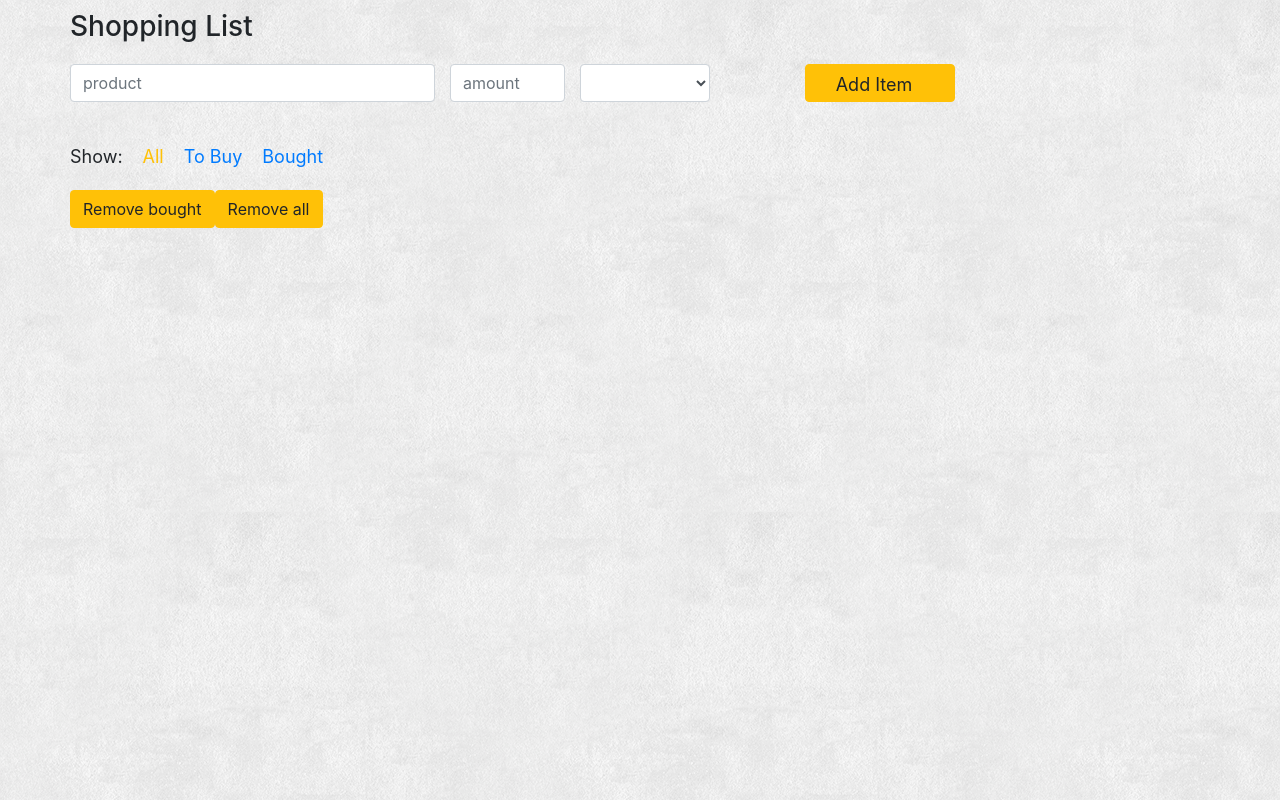
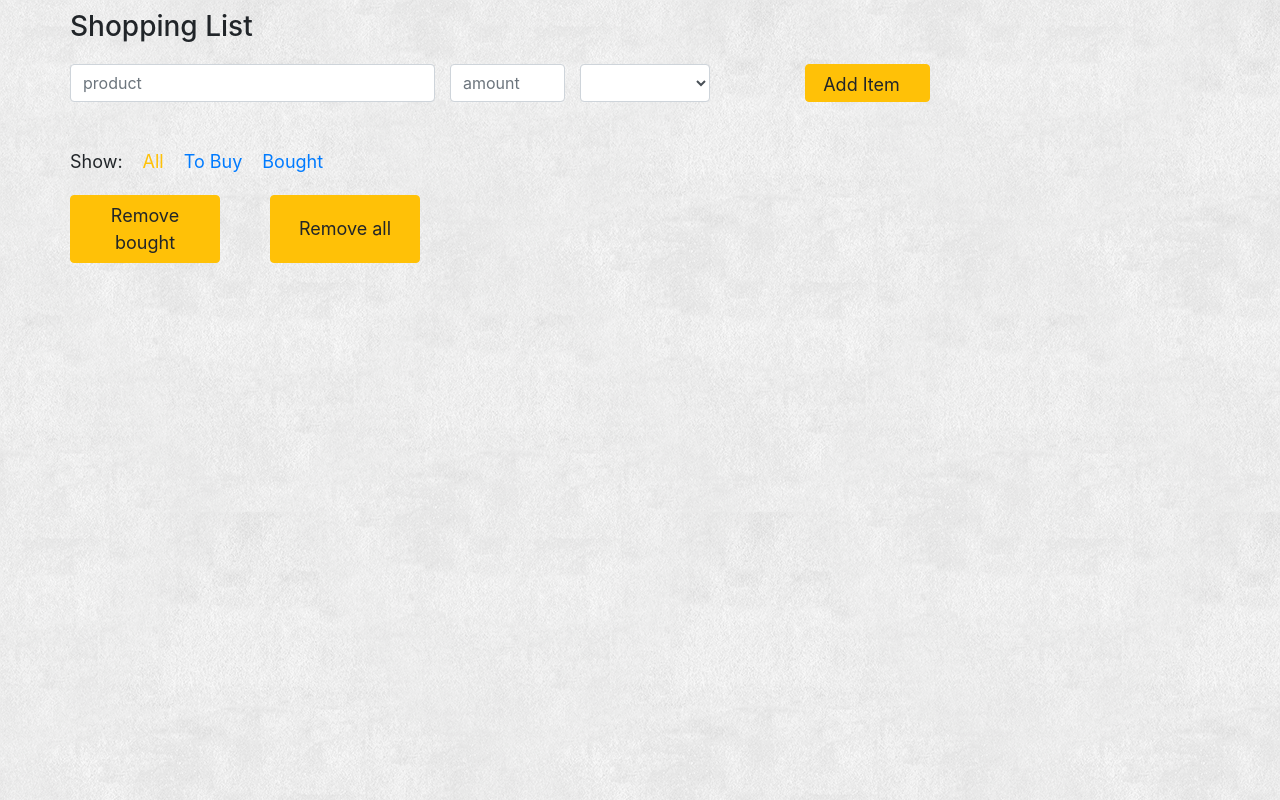
Before and after one commit to podsi08/Shopping_list, a React (Create React App) app: page / in a window 1280 px wide. Built offline with nearby package versions, Linux system fonts and the light colour scheme; the HTML template or start-up script is replaced by a standard one.

Commit message:
deleting of all and boughth products

```diff
--- a/src/actions/index.js
+++ b/src/actions/index.js
@@ -25,8 +25,7 @@
 export const ADD_ITEM = 'ADD_ITEM';
 export const TOGGLE_ITEM = 'TOGGLE_ITEM';
 export const SET_VISIBILITY_FILTER = 'SET_VISIBILITY_FILTER';
-export const DELETE_BOUGHT = 'DELETE_BOUGHT';
-export const DELETE_ALL = 'DELETE_ALL';
+export const DELETE_ITEM = 'DELETE_ITEM';
 
 export const VisibilityFilters = {
     SHOW_ALL: 'SHOW_ALL',
@@ -34,7 +33,10 @@ export const VisibilityFilters = {
     SHOW_TO_BUY: 'SHOW_TO_BUY'
 };
 
-
+export const DeleteOptions = {
+    DELETE_ALL: 'DELETE_ALL',
+    DELETE_BOUGHT: 'DELETE_BOUGHT'
+};
 
 export const addItem = (product, amount, unit) => {
     return {
@@ -59,14 +61,9 @@ export const setVisibilityFilter = (filter) => {
     }
 };
 
-export const deleteBought = () => {
+export const deleteItems = (toDelete) => {
     return {
-        type: DELETE_BOUGHT
+        type: DELETE_ITEM,
+        toDelete
     }
 };
-
-export const deleteAll = () => {
-    return {
-        type: DELETE_ALL
-    }
-};
--- a/src/components/App.js
+++ b/src/components/App.js
@@ -9,7 +9,8 @@ import '../scss/main.css';
 class App extends React.Component {
     submit = values => {
         console.log(values);
-    }
+    };
+
     render(){
         return (
             <div className='container'>
--- a/src/components/DeleteBtn.js
+++ b/src/components/DeleteBtn.js
@@ -2,11 +2,11 @@ import React from 'react';
 import PropTypes from 'prop-types'
 
 class DeleteBtn extends React.Component {
-    render(){
+    render() {
         return(
             <button onClick={this.props.onClick}
                     name={this.props.name}
-                    className='btn btn-warning'>{this.props.name}</button>
+                    className='btn btn-warning col-md-3'>{this.props.name}</button>
         )
     }
 }
--- a/src/components/Footer.js
+++ b/src/components/Footer.js
@@ -2,6 +2,7 @@ import React from 'react';
 import FilterLink from '../containers/FilterLink';
 import { VisibilityFilters } from "../actions/index";
 import DeleteActionBtn from "../containers/DeleteActionBtn";
+import {DeleteOptions} from "../actions";
 
 
 class Footer extends React.Component {
@@ -20,9 +21,14 @@ class Footer extends React.Component {
                         Bought
                     </FilterLink>
                 </div>
-                <div className='row'>
-                    <DeleteActionBtn onClick={() => {this.props.deleteBought()}} name='Remove bought'/>
-                    <DeleteActionBtn onClick={() => {this.props.deleteAll()}} name='Remove all'/>
+                <div className='footer row'>
+                    {/*ownProps toDelete are used in DeleteActionBtn*/}
+                    <DeleteActionBtn toDelete={DeleteOptions.DELETE_BOUGHT}
+                                     onClick={() => this.props.onClick()}
+                                     name='Remove bought'/>
+                    <DeleteActionBtn toDelete={DeleteOptions.DELETE_ALL}
+                                     onClick={() => this.props.onClick()}
+                                     name='Remove all'/>
                 </div>
             </React.Fragment>
         )
--- a/src/containers/DeleteActionBtn.js
+++ b/src/containers/DeleteActionBtn.js
@@ -1,22 +1,19 @@
 import { connect } from 'react-redux';
-import { deleteAll, deleteBought } from "../actions/index";
+import { deleteItems } from "../actions/index";
+
 import DeleteBtn from '../components/DeleteBtn';
 
 
-const mapDispatchToProps = dispatch => {
-    return {
-        deleteBought: () => {
-            dispatch(deleteBought())
-        },
-        deleteAll: () => {
-            dispatch(deleteAll())
-        }
-    }
+const mapDispatchToProps = (dispatch, ownProps) => {
+     return {
+         onClick: () => dispatch(deleteItems(ownProps.toDelete))
+     };
 };
 
 
 const DeleteActionBtn = connect(
-    // mapStateToProps,
+    //I don't need to pass state to DeleteBtn props in mapStateToProps (I have to put null or undefined)
+    null,
     mapDispatchToProps
 )(DeleteBtn);
 
--- a/src/reducers/shopping_list.js
+++ b/src/reducers/shopping_list.js
@@ -53,17 +53,24 @@ const shoppingList = (state = loadDataFromLocalStorage(), action) => {
             //I return newState
             return newState;
 
-        case 'DELETE_BOUGHT':
-            const toBuy = storageShoppingList.filter(item => item.bought);
-            console.log('działa')
-            saveToLocalStorage(toBuy);
+        case 'DELETE_ITEM':
+            //there are two cases of DELETE_ITEM. Function deleteItems from action/index.js take as parameter
+            //toDelete (the props of DeleteActionBtn)
 
-            return toBuy;
+            if (action.toDelete === 'DELETE_BOUGHT'){
+                const toBuy = storageShoppingList.filter(item => !item.bought);
 
-        case 'DELETE_ALL':
-            localStorage.removeItem('shopping_list');
-            console.log('działaaa')
-            return [];
+                saveToLocalStorage(toBuy);
+
+                return toBuy;
+            }
+            if (action.toDelete === 'DELETE_ALL'){
+
+                localStorage.removeItem('shopping_list');
+
+                return []
+            }
+            break;
 
         default:
             return state;
--- a/src/scss/main.css
+++ b/src/scss/main.css
@@ -6,6 +6,12 @@ body {
       margin-left: 15px; }
       body #root .container h3 {
         margin-top: 10px; }
+      body #root .container button {
+        max-width: 150px;
+        display: inline-block;
+        margin-right: 50px;
+        font-size: 18px;
+        margin-bottom: 10px; }
       body #root .container form {
         margin-top: 20px; }
         body #root .container form > * {
@@ -23,10 +29,6 @@ body {
           width: 20%;
           display: inline-block;
           max-width: 130px; }
-        body #root .container form button {
-          max-width: 150px;
-          font-size: 18px;
-          margin-top: 15px; }
         body #root .container form .error {
           color: #db1018;
           padding-left: 10px; }
@@ -55,9 +57,7 @@ body {
     body #root .container form input[type='text'] {
       width: 100%; }
     body #root .container form button {
-      margin: 0;
-      font-size: 18px;
-      width: 130px;
+      max-width: 125px;
       height: 38px; }
     body #root .container ul {
       margin-top: 20px; }
--- a/src/scss/main.scss
+++ b/src/scss/main.scss
@@ -6,6 +6,13 @@ body {
 			margin-left: 15px;
 			h3 {
 				margin-top: 10px;
+			}
+			button {
+				max-width: 150px;
+				display: inline-block;
+				margin-right: 50px;
+				font-size: 18px;
+				margin-bottom: 10px;
 			}
 			form {
 				margin-top: 20px;
@@ -28,11 +35,6 @@ body {
 					width: 20%;
 					display: inline-block;
 					max-width: 130px;
-				}
-				button {
-					max-width: 150px;
-					font-size: 18px;
-					margin-top: 15px;
 				}
 				.error {
 					color: #db1018;
@@ -81,9 +83,7 @@ body {
 						width: 100%;
 					}
 					button {
-						margin: 0;
-						font-size: 18px;
-						width: 130px;
+						max-width: 125px;
 						height: 38px;
 					}
 				}
```
